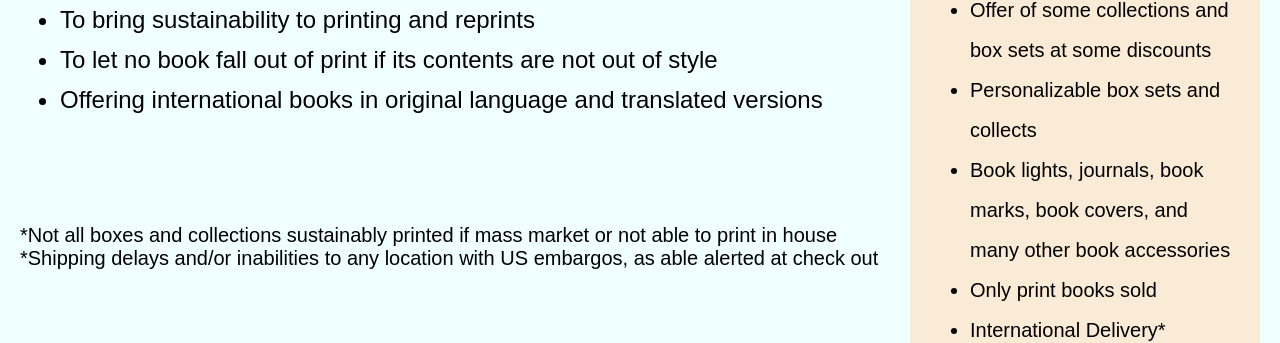
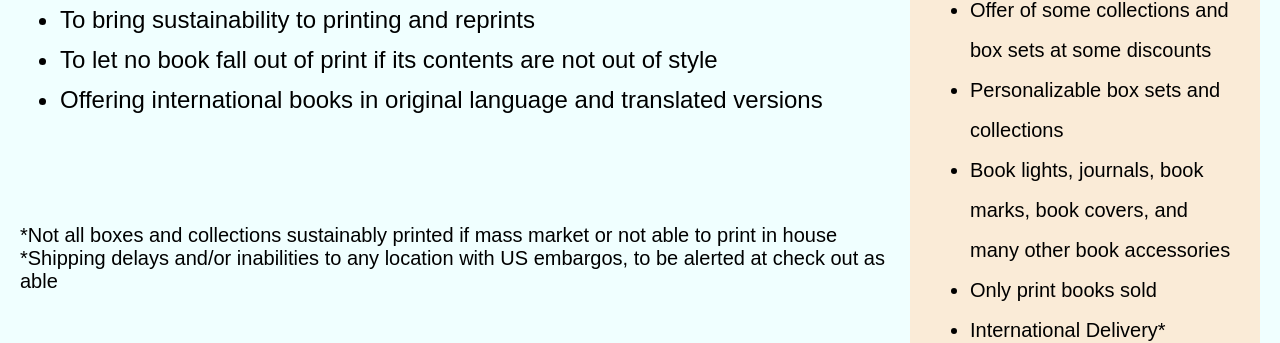
Before and after one commit to jdbpt/myReactBookStore, a React (Create React App) app: page / in a window 1280 px wide. Shown: the part 1055-1398 px from the top of the page. Built offline with nearby package versions, Linux system fonts and the light colour scheme.

Commit message:
updated title

```diff
--- a/public/index.html
+++ b/public/index.html
@@ -24,7 +24,7 @@
       work correctly both with client-side routing and a non-root public URL.
       Learn how to configure a non-root public URL by running `npm run build`.
     -->
-    <title>React App</title>
+    <title>React-Store-App</title>
   </head>
   <body>
     <noscript>You need to enable JavaScript to run this app.</noscript>
--- a/src/App.css
+++ b/src/App.css
@@ -14,7 +14,6 @@
   background-repeat: repeat;
   background-size: 50%;
   background-position: 0%;
-
 
 }
 
--- a/src/pages/Home.js
+++ b/src/pages/Home.js
@@ -28,7 +28,7 @@ function Home(){
                         and non toxic inks*</li>
                         <li>Access to books that are generally no longer in print</li>
                         <li>Offer of some collections and box sets at some discounts</li>
-                        <li>Personalizable box sets and collects</li>
+                        <li>Personalizable box sets and collections</li>
                         <li>Book lights, journals, book marks, book covers, and many other book accessories</li>
                         <li>Only print books sold</li>
                         <li>International Delivery*</li>
@@ -57,7 +57,7 @@ function Home(){
                 </div>
 
                 <p className="caveatHome">*Not all boxes and collections sustainably printed if mass market or not able to print in house<br/>
-                    *Shipping delays and/or inabilities to any location with US embargos, as able alerted at check out
+                    *Shipping delays and/or inabilities to any location with US embargos, to be alerted at check out as able
                 </p>
 
             </div>
```
